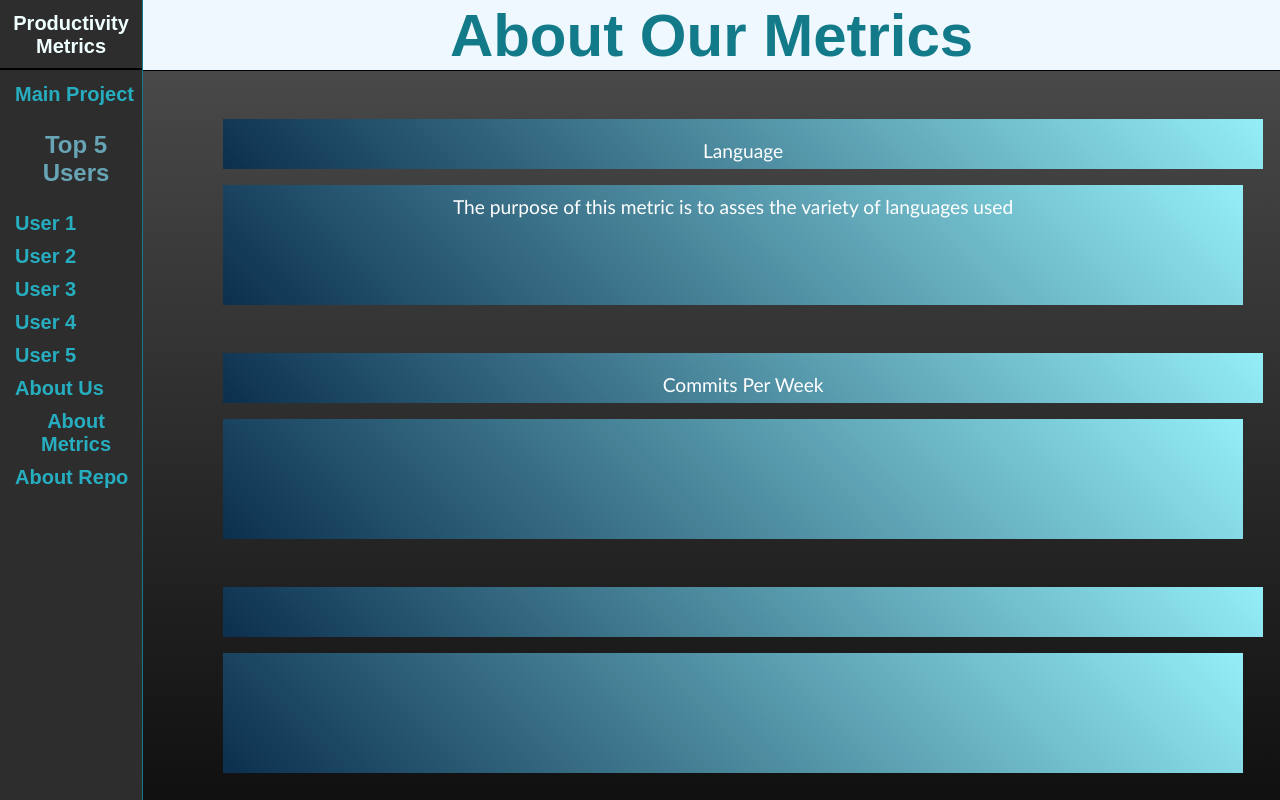
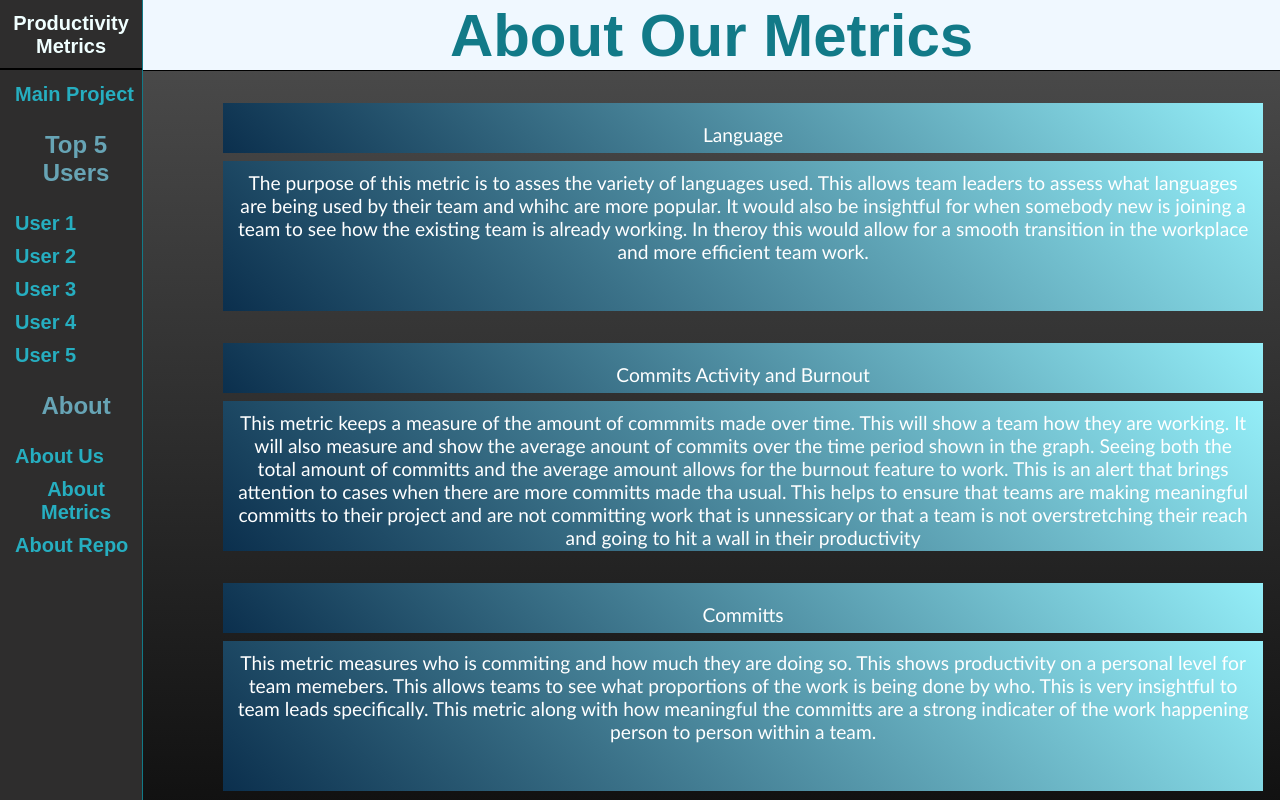
Before and after one commit to saifalixxx/SWENG_Final_Project, a React (Create React App) app in the folder dashboard/: page /AboutMetrics in a window 1280 px wide. Shown: the top 800 px of the page. Built offline with nearby package versions, Linux system fonts and the light colour scheme.

Commit message:
More detail added to about pages

```diff
--- a/dashboard/src/App.css
+++ b/dashboard/src/App.css
@@ -133,7 +133,7 @@ body {
   display: flex;
   flex-direction: row;
   margin-left: 5rem;
-  margin-top: 3rem;
+  margin-top: 2rem;
   gap: 1.5rem;
 }
 
@@ -141,15 +141,15 @@ body {
   display: flex;
   flex-direction: row;
   margin-left: 5rem;
-  margin-top: 1rem;
+  margin-top: 0.5rem;
   gap: 1.5rem;
 }
 
 .metricBoxStyle {
   color: white;
   border-radius: 0px;
-  width: 1000px;
-  height: 100px;
+  width: 1020px;
+  height: 130px;
   padding: 10px;
   font-family: Calibri, Candara, Segoe, "Segoe UI", Optima, Arial, sans-serif;
   font-weight:400;
--- a/dashboard/src/Components/sidebar/Sidebar.js
+++ b/dashboard/src/Components/sidebar/Sidebar.js
@@ -41,6 +41,7 @@ const Sidebar = () => {
               <span>User 5</span>
             </li>
           </Link>
+          <h2 className="subheading">About</h2>
           <Link  to="/AboutUs" style={{textDecoration: "none"}}>
             <li>
               <span>About Us</span>
--- a/dashboard/src/Pages/AboutMetrics.jsx
+++ b/dashboard/src/Pages/AboutMetrics.jsx
@@ -17,37 +17,49 @@ const AboutMetrics = () => {
                 </div>
                 <div className="style2">
                     <div className='metricBoxStyle' style={{background: 'linear-gradient(45deg, #0b2f4d, #94eef8)'}}>
-                    The purpose of this metric is to asses the variety of languages used
+                    The purpose of this metric is to asses the variety of languages used. This allows team leaders to assess
+                    what languages are being used by their team and whihc are more popular. It would also be insightful for
+                    when somebody new is joining a team to see how the existing team is already working. In theroy this would
+                    allow for a smooth transition in the workplace and more efficient team work.
                     </div>
                 </div>
                 <div className="style1">
                     <div className='titleBoxStyle' style={{background: 'linear-gradient(45deg, #0b2f4d, #94eef8)'}}>
-                    Commits Per Week
+                    Commits Activity and Burnout
                     </div>
                 </div>
                 <div className="style2">
                     <div className='metricBoxStyle' style={{background: 'linear-gradient(45deg, #0b2f4d, #94eef8)'}}>
-
+                   This metric keeps a measure of the amount of commmits made over time. This will show a team how they are working.
+                   It will also measure and show the average anount of commits over the time period shown in the graph. Seeing both
+                   the total amount of committs and the average amount allows for the burnout feature to work. This is an alert that
+                   brings attention to cases when there are more committs made tha usual. This helps to ensure that teams are making
+                   meaningful committs to their project and are not committing work that is unnessicary or that a team is not overstretching
+                   their reach and going to hit a wall in their productivity
                     </div>
                 </div>
                 <div className="style1">
                     <div className='titleBoxStyle' style={{background: 'linear-gradient(45deg, #0b2f4d, #94eef8)'}}>
-
+                    Committs
                     </div>
                 </div>
                 <div className="style2">
                     <div className='metricBoxStyle' style={{background: 'linear-gradient(45deg, #0b2f4d, #94eef8)'}}>
-
+                    This metric measures who is commiting and how much they are doing so. This shows productivity on a personal level
+                    for team memebers. This allows teams to see what proportions of the work is being done by who. This is very insightful
+                    to team leads specifically. This metric along with how meaningful the committs are a strong indicater of the work happening
+                    person to person within a team.
                     </div>
                 </div>
                 <div className="style1">
                     <div className='titleBoxStyle' style={{background: 'linear-gradient(45deg, #0b2f4d, #94eef8)'}}>
-
+                    Work Breakdown
                     </div>
                 </div>
                 <div className="style2">
                     <div className='metricBoxStyle' style={{background: 'linear-gradient(45deg, #0b2f4d, #94eef8)'}}>
-
+                    This metric is to shows the addition and deletion of the content. The increse of action of both additon and subtraction of
+                    content is very important in good software development. It shows that code is consistantly being worked on and ideally improved upon
                     </div>
                 </div>
             </div>
```
